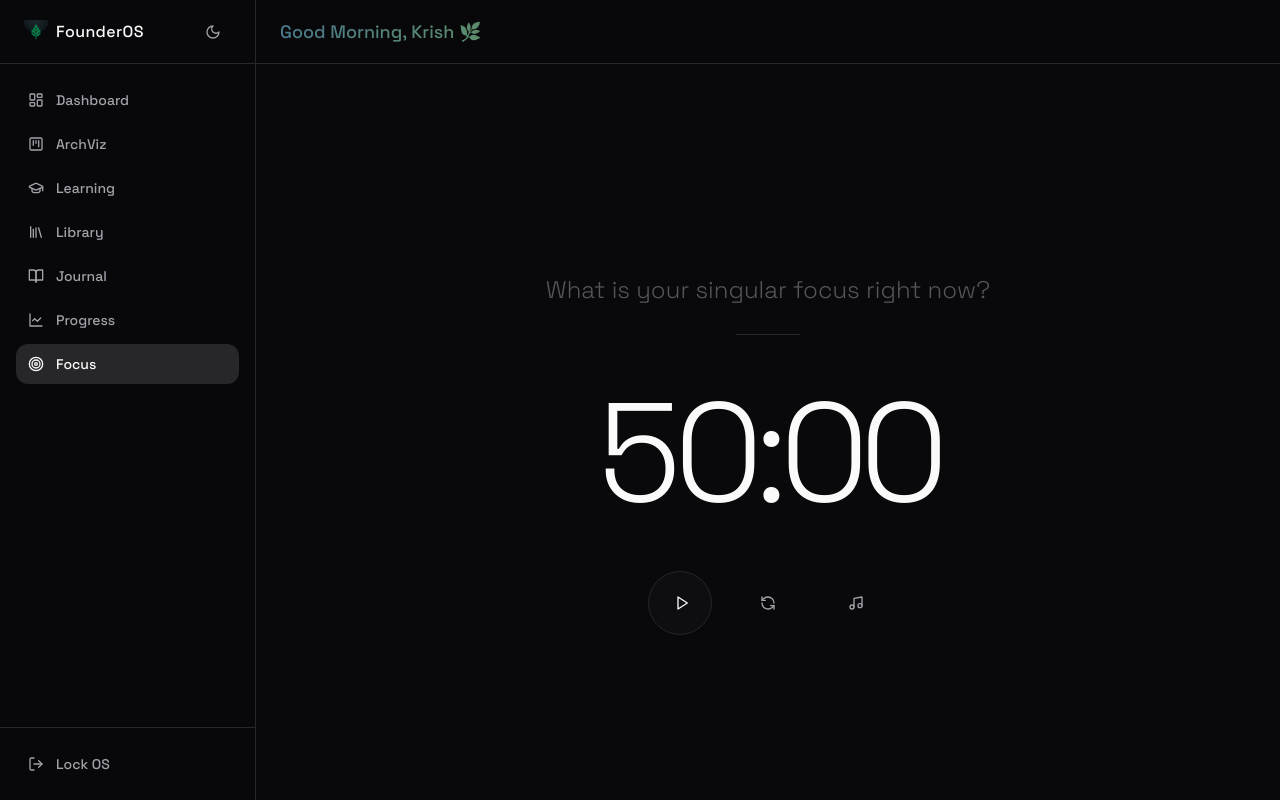
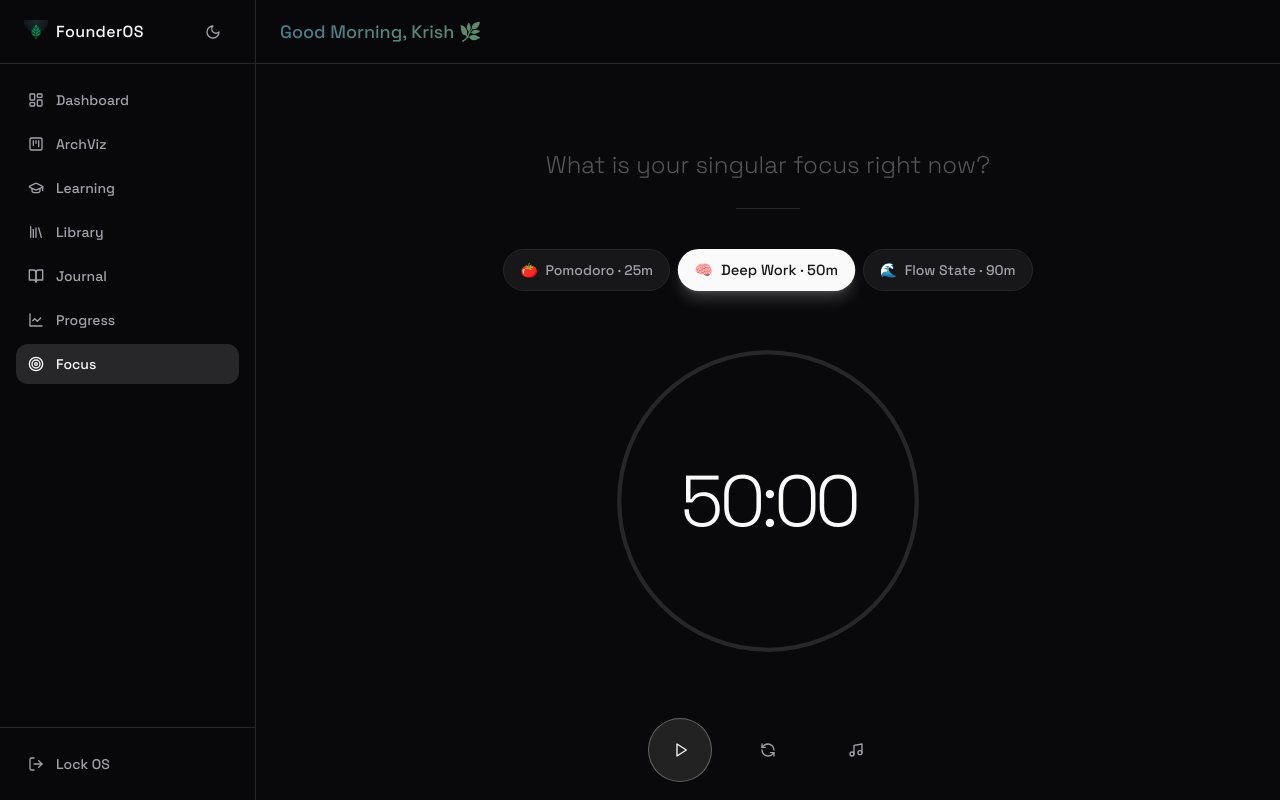
Before and after one commit to imkrish0011/founderOS, a React (Vite) app: page /focus in a window 1280 px wide. Built offline with nearby package versions, Linux system fonts and the light colour scheme; no server answers; the database is empty; sample sign-in values are in the browser's storage.

Commit message:
feat: redesign Focus page with circular progress, presets, breathing exercise and session stats

```diff
--- a/src/pages/Focus.tsx
+++ b/src/pages/Focus.tsx
@@ -1,14 +1,29 @@
-import { useEffect } from 'react';
-import { motion } from 'framer-motion';
-import { Play, Square, RefreshCcw, Music } from 'lucide-react';
+import { useEffect, useState, useMemo } from 'react';
+import { motion, AnimatePresence } from 'framer-motion';
+import { Play, Square, RefreshCcw, Music, Trophy, Flame } from 'lucide-react';
 import { Button } from '@/components/ui/button';
 import { Input } from '@/components/ui/input';
+import { Card } from '@/components/ui/card';
 import { useFocus } from '@/hooks/useFocus';
-import { useTimerStore, INITIAL_TIME } from '@/store/useTimerStore';
+import { useTimerStore, PRESETS } from '@/store/useTimerStore';
+import { useStatsStore } from '@/store/useStatsStore';
+
+const completionQuotes = [
+  "You just leveled up. 🔥",
+  "Session complete. You're unstoppable.",
+  "Deep work pays compound interest.",
+  "Another block of genius, locked in.",
+  "Focus is your superpower.",
+];
 
 export default function Focus() {
-  const { timeLeft, isRunning, isMusicPlaying, task, setTask, toggleTimer, resetTimer, tick, toggleMusic, setRunning } = useTimerStore();
+  const { timeLeft, totalTime, isRunning, isMusicPlaying, task, activePreset, sessionsToday,
+    setTask, toggleTimer, resetTimer, tick, toggleMusic, setRunning, setPreset } = useTimerStore();
   const { logSession } = useFocus();
+  const { dayStreak } = useStatsStore();
+
+  const [showCompletion, setShowCompletion] = useState(false);
+  const [completionQuote, setCompletionQuote] = useState('');
 
   useEffect(() => {
     let interval: ReturnType<typeof setInterval>;
@@ -18,80 +33,274 @@ export default function Focus() {
       }, 1000);
     } else if (timeLeft === 0 && isRunning) {
       setRunning(false);
-      logSession(50); // Log 50 minutes when timer reaches 0 naturally
-      alert("Pomodoro complete! Logged 50 minutes of focus time.");
+      logSession(PRESETS[activePreset].minutes);
+      setCompletionQuote(completionQuotes[Math.floor(Math.random() * completionQuotes.length)]);
+      setShowCompletion(true);
+      setTimeout(() => setShowCompletion(false), 5000);
     }
     return () => clearInterval(interval);
-  }, [isRunning, timeLeft, tick, setRunning, logSession]);
+  }, [isRunning, timeLeft, tick, setRunning, logSession, activePreset]);
 
   const minutes = Math.floor(timeLeft / 60);
   const seconds = timeLeft % 60;
 
+  // SVG circular progress
+  const radius = 140;
+  const circumference = 2 * Math.PI * radius;
+  const progress = totalTime > 0 ? (totalTime - timeLeft) / totalTime : 0;
+  const strokeDashoffset = circumference * (1 - progress);
+
+  // Breathing animation state
+  const [breathPhase, setBreathPhase] = useState<'idle' | 'inhale' | 'hold' | 'exhale'>('idle');
+  const [breathCount, setBreathCount] = useState(0);
+
+  const startBreathing = () => {
+    setBreathPhase('inhale');
+    setBreathCount(0);
+    const cycle = () => {
+      let count = 0;
+      const run = () => {
+        if (count >= 3) {
+          setBreathPhase('idle');
+          return;
+        }
+        setBreathPhase('inhale');
+        setBreathCount(count + 1);
+        setTimeout(() => {
+          setBreathPhase('hold');
+          setTimeout(() => {
+            setBreathPhase('exhale');
+            setTimeout(() => {
+              count++;
+              run();
+            }, 4000); // exhale 4s
+          }, 4000); // hold 4s
+        }, 4000); // inhale 4s
+      };
+      run();
+    };
+    cycle();
+  };
+
   return (
     <div className="min-h-[calc(100vh-8rem)] flex flex-col items-center justify-center max-w-2xl mx-auto px-4 py-6 md:p-6 relative">
+
+      {/* Completion Toast */}
+      <AnimatePresence>
+        {showCompletion && (
+          <motion.div
+            initial={{ opacity: 0, y: -30, scale: 0.9 }}
+            animate={{ opacity: 1, y: 0, scale: 1 }}
+            exit={{ opacity: 0, y: -20, scale: 0.95 }}
+            className="absolute top-4 left-1/2 -translate-x-1/2 z-50"
+          >
+            <Card className="glass-card px-6 py-4 text-center border-green-500/30 bg-green-500/5 backdrop-blur-xl">
+              <Trophy className="w-6 h-6 text-green-500 mx-auto mb-2" />
+              <p className="text-sm font-medium text-foreground">{completionQuote}</p>
+            </Card>
+          </motion.div>
+        )}
+      </AnimatePresence>
 
       <motion.div
         initial={{ opacity: 0, scale: 0.95 }}
         animate={{ opacity: 1, scale: 1 }}
         transition={{ duration: 0.5 }}
-        className="w-full text-center space-y-12"
+        className="w-full text-center space-y-8 md:space-y-10"
       >
+        {/* Task Input */}
         <div className="space-y-4">
           <Input
             value={task}
             onChange={(e) => setTask(e.target.value)}
             placeholder="What is your singular focus right now?"
-            className="text-center bg-transparent border-none text-xl md:text-2xl font-light placeholder:text-muted-foreground/50 focus-visible:ring-0 shadow-none h-14"
+            className="text-center bg-transparent border-none text-lg md:text-2xl font-light placeholder:text-muted-foreground/50 focus-visible:ring-0 shadow-none h-12 md:h-14"
           />
           <div className="w-16 h-px bg-border mx-auto" />
         </div>
 
-        <div className="text-6xl sm:text-8xl md:text-[140px] font-light tracking-tighter text-foreground tabular-nums select-none">
+        {/* Preset Selector */}
+        <div className="flex items-center justify-center gap-2 md:gap-3">
+          {PRESETS.map((preset, i) => (
+            <button
+              key={preset.label}
+              onClick={() => setPreset(i)}
+              disabled={isRunning}
+              className={`
+                px-3 py-2 md:px-4 md:py-2.5 rounded-full text-xs md:text-sm font-medium transition-all duration-300
+                ${activePreset === i
+                  ? 'bg-primary text-primary-foreground shadow-lg shadow-primary/20 scale-105'
+                  : 'bg-muted/50 text-muted-foreground hover:bg-muted border border-border'}
+                ${isRunning ? 'opacity-50 cursor-not-allowed' : 'cursor-pointer'}
+              `}
+            >
+              <span className="mr-1">{preset.icon}</span> {preset.label} · {preset.minutes}m
+            </button>
+          ))}
+        </div>
+
+        {/* Circular Timer */}
+        <div className="relative inline-flex items-center justify-center">
+          {/* SVG Ring */}
+          <svg className="w-[240px] h-[240px] sm:w-[300px] sm:h-[300px] md:w-[340px] md:h-[340px] -rotate-90" viewBox="0 0 320 320">
+            {/* Background ring */}
+            <circle
+              cx="160" cy="160" r={radius}
+              fill="none"
+              stroke="hsl(var(--muted))"
+              strokeWidth="4"
+            />
+            {/* Progress ring */}
+            <circle
+              cx="160" cy="160" r={radius}
+              fill="none"
+              stroke={isRunning ? "hsl(var(--primary))" : "hsl(var(--muted-foreground))"}
+              strokeWidth="4"
+              strokeLinecap="round"
+              strokeDasharray={circumference}
+              strokeDashoffset={strokeDashoffset}
+              className="transition-all duration-1000 ease-linear"
+            />
+            {/* Glowing dot at the progress end */}
+            {progress > 0 && progress < 1 && (
+              <circle
+                cx={160 + radius * Math.cos(2 * Math.PI * progress - Math.PI / 2)}
+                cy={160 + radius * Math.sin(2 * Math.PI * progress - Math.PI / 2)}
+                r="6"
+                fill={isRunning ? "hsl(var(--primary))" : "hsl(var(--muted-foreground))"}
+                className="transition-all duration-1000 ease-linear"
+              >
+                {isRunning && (
+                  <animate attributeName="opacity" values="1;0.4;1" dur="2s" repeatCount="indefinite" />
+                )}
+              </circle>
+            )}
+          </svg>
+
+          {/* Timer Text (centered inside ring) */}
+          <div className="absolute inset-0 flex flex-col items-center justify-center">
+            <div className="text-5xl sm:text-6xl md:text-7xl font-light tracking-tighter text-foreground tabular-nums select-none">
               {String(minutes).padStart(2, '0')}:{String(seconds).padStart(2, '0')}
             </div>
+            {isRunning && (
+              <motion.p
+                initial={{ opacity: 0 }}
+                animate={{ opacity: 1 }}
+                className="text-xs text-muted-foreground mt-2 uppercase tracking-widest"
+              >
+                Focusing...
+              </motion.p>
+            )}
+          </div>
+        </div>
 
-        <div className="flex items-center justify-center gap-6">
+        {/* Controls */}
+        <div className="flex items-center justify-center gap-4 md:gap-6">
           <Button
             onClick={toggleTimer}
             variant="outline"
             size="icon"
-            className="w-16 h-16 rounded-full bg-muted/20 border-border hover:bg-muted/40 hover:border-muted"
+            className={`w-14 h-14 md:w-16 md:h-16 rounded-full border-border transition-all duration-300 ${
+              isRunning
+                ? 'bg-destructive/10 border-destructive/30 hover:bg-destructive/20 text-destructive'
+                : 'bg-primary/10 border-primary/30 hover:bg-primary/20 text-primary'
+            }`}
           >
-            {isRunning ? <Square className="w-6 h-6" /> : <Play className="w-6 h-6 ml-1" />}
+            {isRunning ? <Square className="w-5 h-5 md:w-6 md:h-6" /> : <Play className="w-5 h-5 md:w-6 md:h-6 ml-0.5" />}
           </Button>
           <Button
             onClick={resetTimer}
             variant="ghost"
             size="icon"
-            className="w-16 h-16 rounded-full text-muted-foreground hover:text-foreground"
+            className="w-14 h-14 md:w-16 md:h-16 rounded-full text-muted-foreground hover:text-foreground"
           >
-            <RefreshCcw className="w-6 h-6" />
+            <RefreshCcw className="w-5 h-5 md:w-6 md:h-6" />
           </Button>
           <Button
             onClick={toggleMusic}
             variant="ghost"
             size="icon"
-            className={`w-16 h-16 rounded-full transition-colors ${isMusicPlaying ? 'text-primary bg-primary/10' : 'text-muted-foreground hover:text-foreground'}`}
+            className={`w-14 h-14 md:w-16 md:h-16 rounded-full transition-colors ${isMusicPlaying ? 'text-primary bg-primary/10' : 'text-muted-foreground hover:text-foreground'}`}
             title="Toggle Lo-Fi Ambience"
           >
-            <Music className="w-6 h-6" />
+            <Music className="w-5 h-5 md:w-6 md:h-6" />
           </Button>
         </div>
 
+        {/* Session Stats Row */}
+        <div className="flex items-center justify-center gap-6 md:gap-8">
+          <div className="flex items-center gap-2 text-sm text-muted-foreground">
+            <Trophy className="w-4 h-4 text-green-500" />
+            <span><span className="text-foreground font-medium">{sessionsToday}</span> sessions today</span>
+          </div>
+          <div className="w-px h-4 bg-border" />
+          <div className="flex items-center gap-2 text-sm text-muted-foreground">
+            <Flame className="w-4 h-4 text-orange-500" />
+            <span><span className="text-foreground font-medium">{dayStreak}</span> day streak</span>
+          </div>
+        </div>
+
+        {/* Breathing Exercise */}
+        {!isRunning && breathPhase === 'idle' && (
+          <motion.button
+            initial={{ opacity: 0 }}
+            animate={{ opacity: 1 }}
+            onClick={startBreathing}
+            className="text-xs text-muted-foreground/60 hover:text-muted-foreground transition-colors uppercase tracking-widest mx-auto block"
+          >
+            ✦ Breathe before you begin ✦
+          </motion.button>
+        )}
+
+        <AnimatePresence>
+          {breathPhase !== 'idle' && (
+            <motion.div
+              initial={{ opacity: 0, scale: 0.8 }}
+              animate={{ opacity: 1, scale: 1 }}
+              exit={{ opacity: 0, scale: 0.8 }}
+              className="flex flex-col items-center gap-4"
+            >
+              <motion.div
+                animate={{
+                  scale: breathPhase === 'inhale' ? 1.4 : breathPhase === 'hold' ? 1.4 : 1,
+                  opacity: breathPhase === 'exhale' ? 0.4 : 1,
+                }}
+                transition={{ duration: 4, ease: 'easeInOut' }}
+                className="w-16 h-16 rounded-full bg-primary/20 border-2 border-primary/40 flex items-center justify-center"
+              >
+                <div className="w-4 h-4 rounded-full bg-primary/60" />
+              </motion.div>
+              <p className="text-sm text-muted-foreground uppercase tracking-widest">
+                {breathPhase === 'inhale' && 'Breathe in...'}
+                {breathPhase === 'hold' && 'Hold...'}
+                {breathPhase === 'exhale' && 'Breathe out...'}
+              </p>
+              <p className="text-xs text-muted-foreground/50">{breathCount}/3</p>
+            </motion.div>
+          )}
+        </AnimatePresence>
+
         {/* Visible Music Widget */}
+        <AnimatePresence>
           {isMusicPlaying && (
             <motion.div
               initial={{ opacity: 0, y: 20 }}
               animate={{ opacity: 1, y: 0 }}
-            className="mt-8 md:mt-12 w-full max-w-sm mx-auto overflow-hidden rounded-2xl border border-border shadow-xl bg-card"
+              exit={{ opacity: 0, y: 20 }}
+              className="w-full max-w-sm mx-auto overflow-hidden rounded-2xl border border-border shadow-xl bg-card"
             >
               <div className="bg-muted p-3 border-b border-border flex items-center justify-between">
                 <div className="flex items-center gap-2">
                   <Music className="w-4 h-4 text-primary" />
                   <span className="text-sm font-medium">Focus Ambience</span>
                 </div>
+                <div className="flex items-center gap-1">
+                  <div className="w-1 h-3 bg-primary/60 rounded-full animate-pulse" />
+                  <div className="w-1 h-4 bg-primary/80 rounded-full animate-pulse" style={{ animationDelay: '150ms' }} />
+                  <div className="w-1 h-2 bg-primary/40 rounded-full animate-pulse" style={{ animationDelay: '300ms' }} />
                 </div>
-            <div className="h-[200px] w-full">
+              </div>
+              <div className="h-[180px] md:h-[200px] w-full">
                 <iframe
                   width="100%"
                   height="100%"
@@ -104,6 +313,8 @@ export default function Focus() {
               </div>
             </motion.div>
           )}
+        </AnimatePresence>
+
       </motion.div>
     </div>
   );
--- a/src/store/useTimerStore.ts
+++ b/src/store/useTimerStore.ts
@@ -3,47 +3,65 @@ import { useStatsStore } from './useStatsStore';
 
 export const INITIAL_TIME = 50 * 60; // 50 minutes
 
+export const PRESETS = [
+  { label: 'Pomodoro', minutes: 25, icon: '🍅' },
+  { label: 'Deep Work', minutes: 50, icon: '🧠' },
+  { label: 'Flow State', minutes: 90, icon: '🌊' },
+] as const;
+
 interface TimerState {
   timeLeft: number;
+  totalTime: number;
   isRunning: boolean;
   isMusicPlaying: boolean;
   task: string;
+  activePreset: number;
+  sessionsToday: number;
   setTask: (task: string) => void;
   toggleTimer: () => void;
   resetTimer: () => void;
   tick: () => void;
   toggleMusic: () => void;
   setRunning: (run: boolean) => void;
+  setPreset: (index: number) => void;
+  incrementSessions: () => void;
 }
 
 export const useTimerStore = create<TimerState>((set, get) => ({
   timeLeft: INITIAL_TIME,
+  totalTime: INITIAL_TIME,
   isRunning: false,
   isMusicPlaying: false,
   task: '',
+  activePreset: 1, // Deep Work default
+  sessionsToday: 0,
   setTask: (task) => set({ task }),
   toggleTimer: () => {
     const isRunning = get().isRunning;
     if (isRunning) {
-      // Pause: maybe update stats here if needed, but tick already handles it
       useStatsStore.getState().updateStreak();
     }
     set({ isRunning: !isRunning });
   },
   setRunning: (run) => set({ isRunning: run }),
-  resetTimer: () => set({ timeLeft: INITIAL_TIME, isRunning: false }),
+  resetTimer: () => set((state) => ({ timeLeft: state.totalTime, isRunning: false })),
+  setPreset: (index) => {
+    const preset = PRESETS[index];
+    const totalSeconds = preset.minutes * 60;
+    set({ activePreset: index, timeLeft: totalSeconds, totalTime: totalSeconds, isRunning: false });
+  },
+  incrementSessions: () => set((state) => ({ sessionsToday: state.sessionsToday + 1 })),
   tick: () => {
     const timeLeft = get().timeLeft;
     if (timeLeft > 0) {
       set({ timeLeft: timeLeft - 1 });
-      // Record 1 second of focus time
       useStatsStore.getState().addFocusSeconds(1);
-      // Update streak
       if (timeLeft % 60 === 0) {
          useStatsStore.getState().updateStreak();
       }
     } else {
       set({ isRunning: false });
+      get().incrementSessions();
       useStatsStore.getState().addActivity({
         type: 'focus',
         description: `Completed focus session${get().task ? `: ${get().task}` : ''}`
```
Lines whose indentation alone changed are shown as unchanged.
